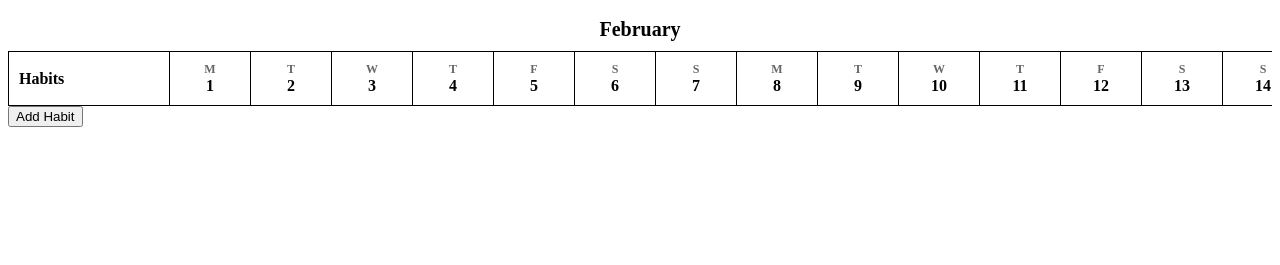
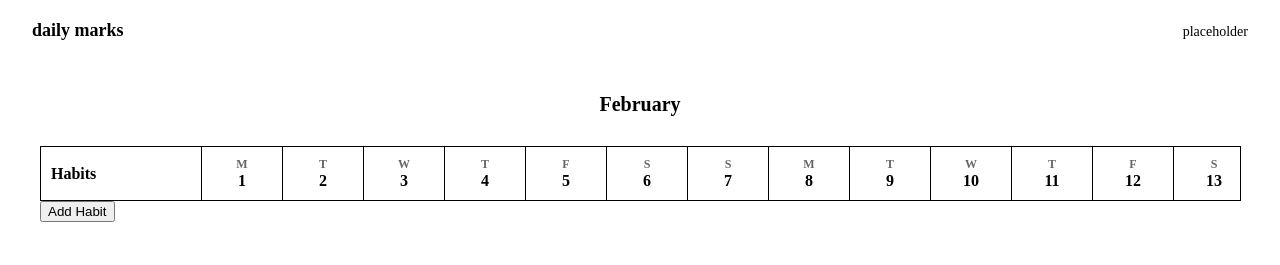
Before and after one commit to mannyrse/habit-tracker, a plain HTML site: page index.html in a window 1280 px wide. Drawn offline with Linux system fonts and the light colour scheme.

Commit message:
added placeholder nav bar, adjusted layout and spacing

```diff
--- a/index.html
+++ b/index.html
@@ -10,6 +10,14 @@
 
 <body>
 
+    <nav class="navbar">
+        <div class="nav-left">daily marks</div>
+        <div class="nav-right">
+            <a href="#">placeholder</a>
+        </div>
+    </nav>
+
+    <div class="page-container">
         <div class="month-header" id="monthHeader"></div>
 
         <div class="table-wrapper">
@@ -28,6 +36,8 @@
                 <button id="add-habit">Add Habit</button>
             </div>
         </div>
+    </div>
+
 
     <script src="script.js"></script>
 </body>
--- a/styles.css
+++ b/styles.css
@@ -4,15 +4,18 @@
     font-size: 20px;
     padding: 10px 0;
     position: sticky;
-    top: 0;
+    top: 52px;
     background: white;
     z-index: 10;
+    margin-top: 10px;
 }
 
 /* Only this scrolls */
 .table-wrapper {
     overflow-x: auto;
     width: 100%;
+    margin-top: 20px;
+    border-right: 1px solid black;
 }
 
 /* Table can be wider than screen */
@@ -21,6 +24,8 @@ table {
     border-spacing: 0;
     width: max-content;
     min-width: 100%;
+    /* prevent overscroll from showing whitespace */
+    overscroll-behavior-x: none;
 }
 
 th,
@@ -32,6 +37,12 @@ td {
     text-align: center;
     width: 60px;
     min-width: 60px;
+}
+
+th:last-child,
+td:last-child {
+    /* remove the border from the last cell */
+    border-right: none;
 }
 
 /* weekday style */
@@ -119,3 +130,34 @@ tbody td:first-child {
 .habit-input.invalid::placeholder {
     color: #e53935
 }
+
+/* navbar styles */
+.navbar {
+    position: sticky;
+    top: 0;
+    z-index: 20;
+
+    display: flex;
+    justify-content: space-between;
+    align-items: center;
+
+    padding: 12px 24px;
+}
+
+.nav-left {
+    font-weight: bold;
+    font-size: 18px;
+}
+
+.nav-right a {
+    text-decoration: none;
+    color: black;
+    font-size: 14px;
+}
+
+/* styling for main page content */
+.page-container {
+    max-width: 1200px;
+    margin: 0 auto;
+    padding: 20px 24px 40px 24px;
+}
```
Lines whose indentation alone changed are shown as unchanged.
